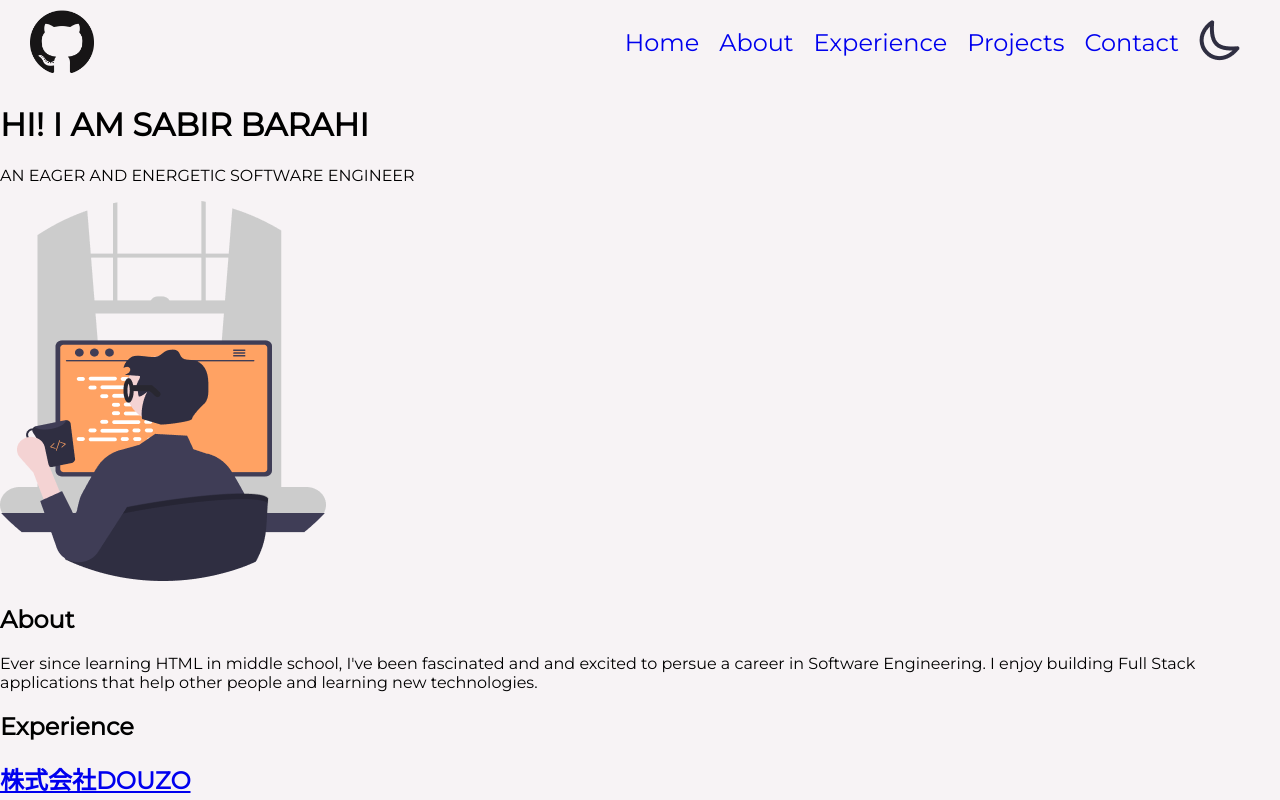
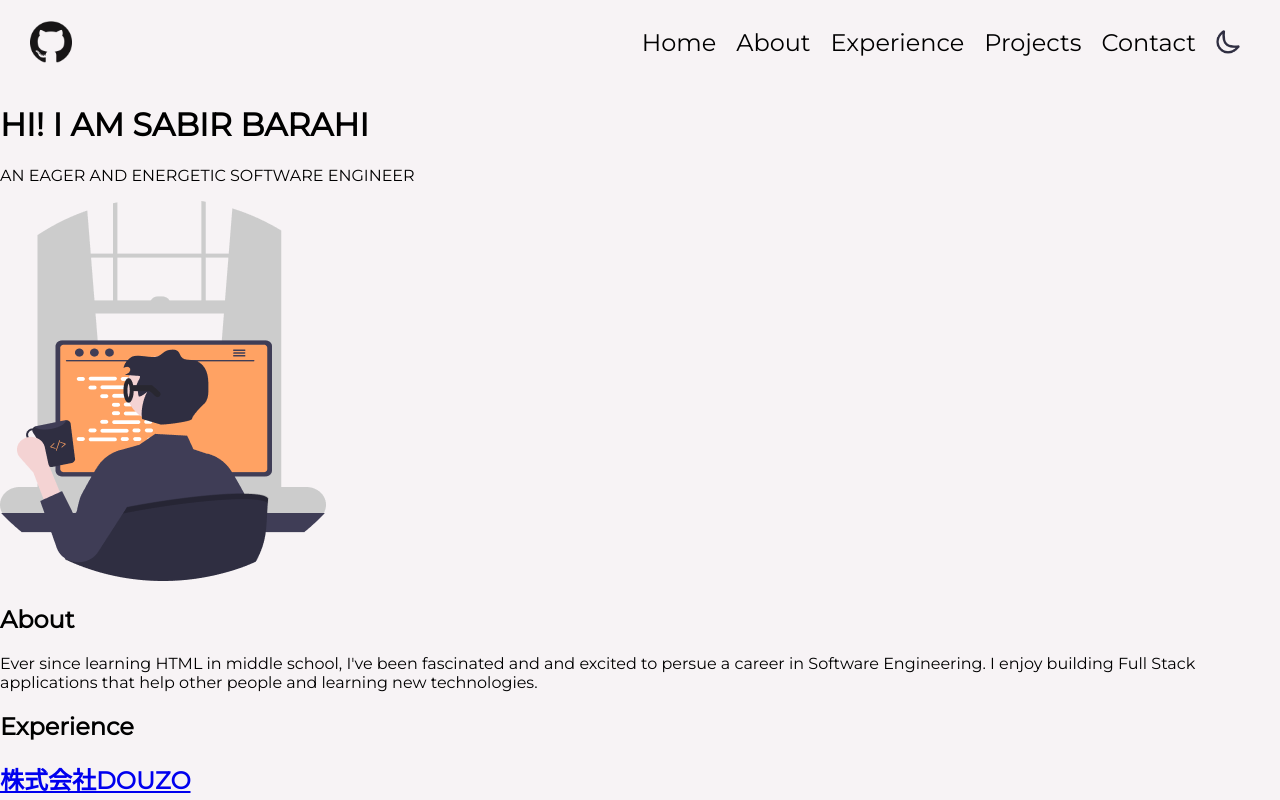
Before and after one commit to barahi/portfolio-sabir, a React (Create React App) app: page / in a window 1280 px wide. Shown: the top 800 px of the page. Built offline with nearby package versions, Linux system fonts and the light colour scheme; the HTML template or start-up script is replaced by a standard one.

Commit message:
refine header changes

```diff
--- a/src/index.css
+++ b/src/index.css
@@ -19,6 +19,7 @@ body {
   scroll-behavior: smooth;
   color: var(--font-color);
   background-color: var(--background-color);
+  transition-duration: 300ms;
 }
 
 body.light-mode {
--- a/src/sections/Header.css
+++ b/src/sections/Header.css
@@ -1,6 +1,7 @@
 header {
   display: flex;
   justify-content: space-between;
+  align-items: center;
   padding: 10px 30px;
   height: 64px;
 }
@@ -20,4 +21,14 @@ header ul li {
 header ul li a {
   text-decoration: none;
   font-size: 24px;
+  color: var(--font-color);
 }
+
+.color-mode-icon {
+  height: 24px;
+  padding-top: 4px;
+}
+
+header .github-icon {
+  height: 42px;
+}
--- a/src/sections/Header.js
+++ b/src/sections/Header.js
@@ -23,14 +23,14 @@ const Header = () => {
   })
 
   return <header>
-    <img src={ gitcat } alt="gitcat" />
+    <img src={ gitcat } className="github-icon" alt="gitcat" />
     <ul>
       <li><a href="#landing">Home</a></li>
       <li><a href="#about">About</a></li>
       <li><a href="#experience">Experience</a></li>
       <li><a href="#projects">Projects</a></li>
       <li><a href="#contact">Contact</a></li>
-      <li><img src={currentMode ? sunIcon : moonIcon} alt="switch theme" onClick={() => {setCurrentMode(!currentMode)}}/></li>
+      <li><img src={currentMode ? sunIcon : moonIcon} className="color-mode-icon" alt="switch theme" onClick={() => {setCurrentMode(!currentMode)}}/></li>
     </ul>
   </header>
 }
```
